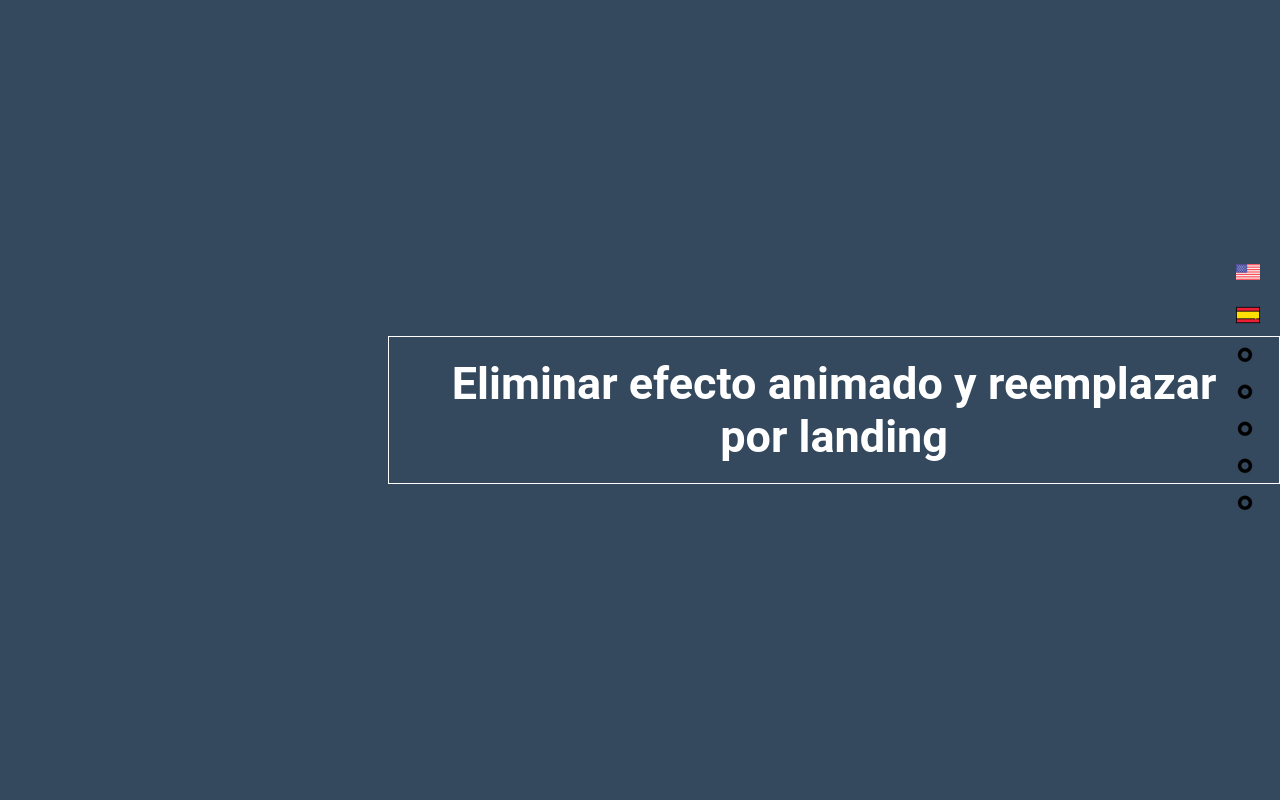
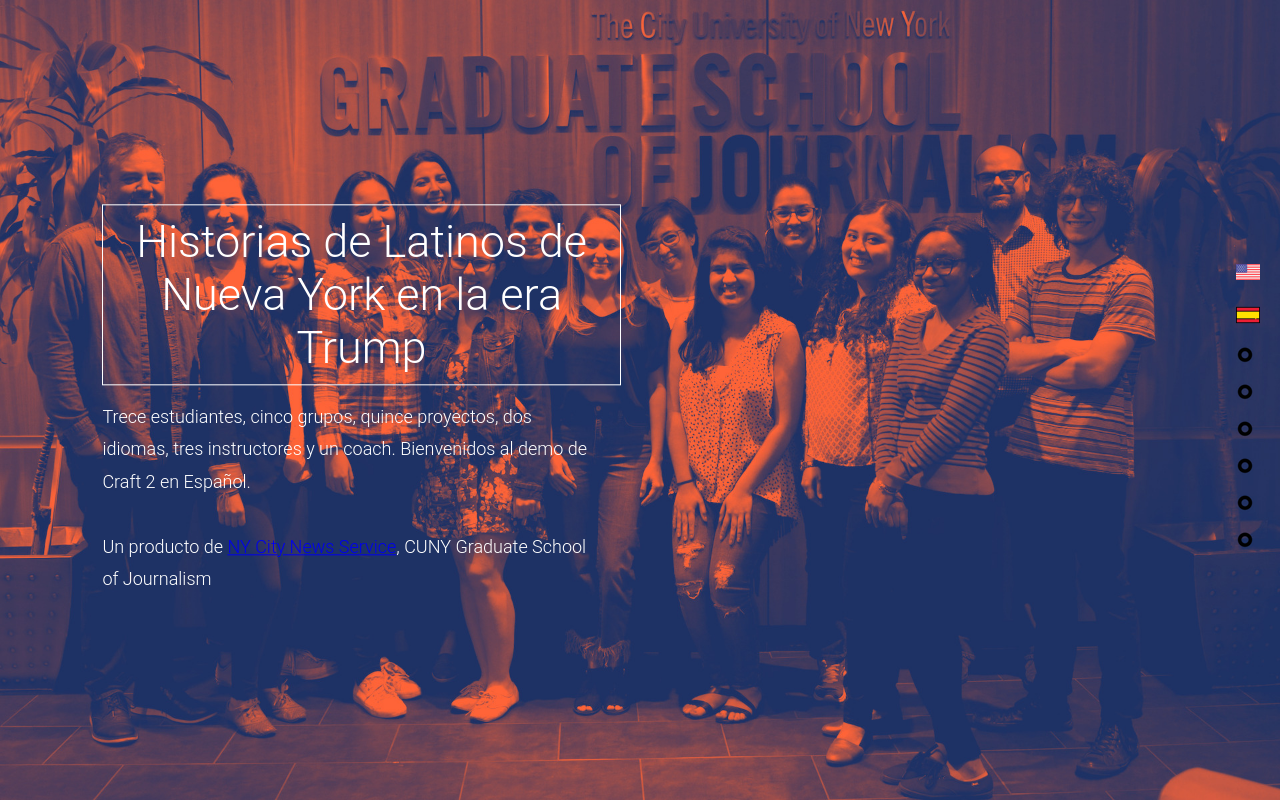
Before and after one commit to craft2es/craft2es.github.io, a plain HTML site: page index.html in a window 1280 px wide. Shown: the top 800 px of the page. Drawn offline with nearby package versions, Linux system fonts and the light colour scheme.

Commit message:
added images and deleted animations

```diff
--- a/css/style.css
+++ b/css/style.css
@@ -85,7 +85,7 @@ header {
   height: 100%;
 }
 
-
+/* TURN OFF H1
 header h1 {
   font: 45px 'Roboto', Helvetica, sans-serif;
   color: #fff;
@@ -104,6 +104,7 @@ header h1 {
   -ms-transform: translateX(-50%) translateY(-50%);
   transform: translateX(-50%) translateY(-50%);
 }
+----------------------------- */
 
 img.hide{
   display: none;
@@ -153,6 +154,10 @@ img.hide{
 .background-fixed p {
   font-family: "Roboto", Arial, serif;
   font-size: 18px;
+}
+
+.background-fixed.img-0 {
+  background-color: #2dcc70;
 }
 
 .background-fixed.img-1 {
@@ -215,6 +220,10 @@ footer p {
   .background-fixed {
     height:100%;
     padding:0
+}
+
+.background-fixed.img-0 {
+    background-image:url(../img/img-0.jpg)
 }
 
 .background-fixed.img-1 {
@@ -354,8 +363,7 @@ img.hide {
 }
 
 
-/* H1 ANIMATION
--------------------------------------------------*/
+/* H1 ANIMATION. KILL IT.
 
 .animate {
   -webkit-animation-duration: 1s;
@@ -422,3 +430,6 @@ img.hide {
     transform: scale3d(1, 1, 1);
   }
 }
+
+
+------------------------------------------------- */
--- a/index.html
+++ b/index.html
@@ -35,23 +35,35 @@
 		<li><a href="#section1" title="Préstamos en la sombra: sueños, dinero y usura en Nueva York" class="scroll">
 		<img src="img/dot1.png" alt="Préstamos en la sombra: sueños, dinero y usura en Nueva York"></a></li>
 
-	    <li><a href="#section2" title="Iglesias Santuario: La resistencia del Padre Fabián" class="scroll">
-	    <img src="img/dot1.png" alt="Iglesias Santuario: La resistencia del Padre Fabián"></a></li>
+	    <li><a href="#section2" title="Préstamos en la sombra: sueños, dinero y usura en Nueva York" class="scroll">
+		<img src="img/dot1.png" alt="Préstamos en la sombra: sueños, dinero y usura en Nueva York"></a></li>
 
-	    <li><a href="#section3" title="Un refugio en la Gran Manzana" class="scroll">
+	    <li><a href="#section3" title="Iglesias Santuario" class="scroll">
+	    <img src="img/dot1.png" alt="Iglesias Santuario"></a></li>
+
+	    <li><a href="#section4" title="Un refugio en la Gran Manzana" class="scroll">
 	    <img src="img/dot1.png" alt="Un refugio en la Gran Manzana"></a></li>
 
-	    <li><a href="#section4" title="Salvando a las jóvenes latinas" class="scroll">
+	    <li><a href="#section5" title="Salvando a las jóvenes latinas" class="scroll">
 	    <img src="img/dot1.png" alt="Salvando a las jóvenes latinas"></a></li>
 
-	    <li><a href="#section5" title="¿Dónde jugarán los niños migrantes?" class="scroll">
+	    <li><a href="#section6" title="¿Dónde jugarán los niños migrantes?" class="scroll">
 	    <img src="img/dot1.png" alt="¿Dónde jugarán los niños migrantes?"></a></li>
 	</ul>
 
 
 
-	<header id="section1">
-		<h1 class="animate fx">Eliminar efecto animado y reemplazar por landing</h1>
+	<header class="background-fixed img-0" id="section1">
+
+		<div class="main-content">
+			<img src="img/img0-mobile.png" class="hide">
+			<h3>Historias de Latinos de Nueva York en la era Trump</h3>
+			<p>Trece estudiantes, cinco grupos, quince proyectos, dos idiomas, tres instructores y un coach. Bienvenidos al demo de Craft 2 en Español.
+			</br>
+			</br>
+			Un producto de <a href="http://www.nycitynewsservice.com/">NY City News Service</a>, CUNY Graduate School of Journalism</p>
+		</div>
+
 	</header>
 
 
```
Also changed, not shown: img/img-0.jpg (added), img/img1.jpg (deleted), 1 other file.
